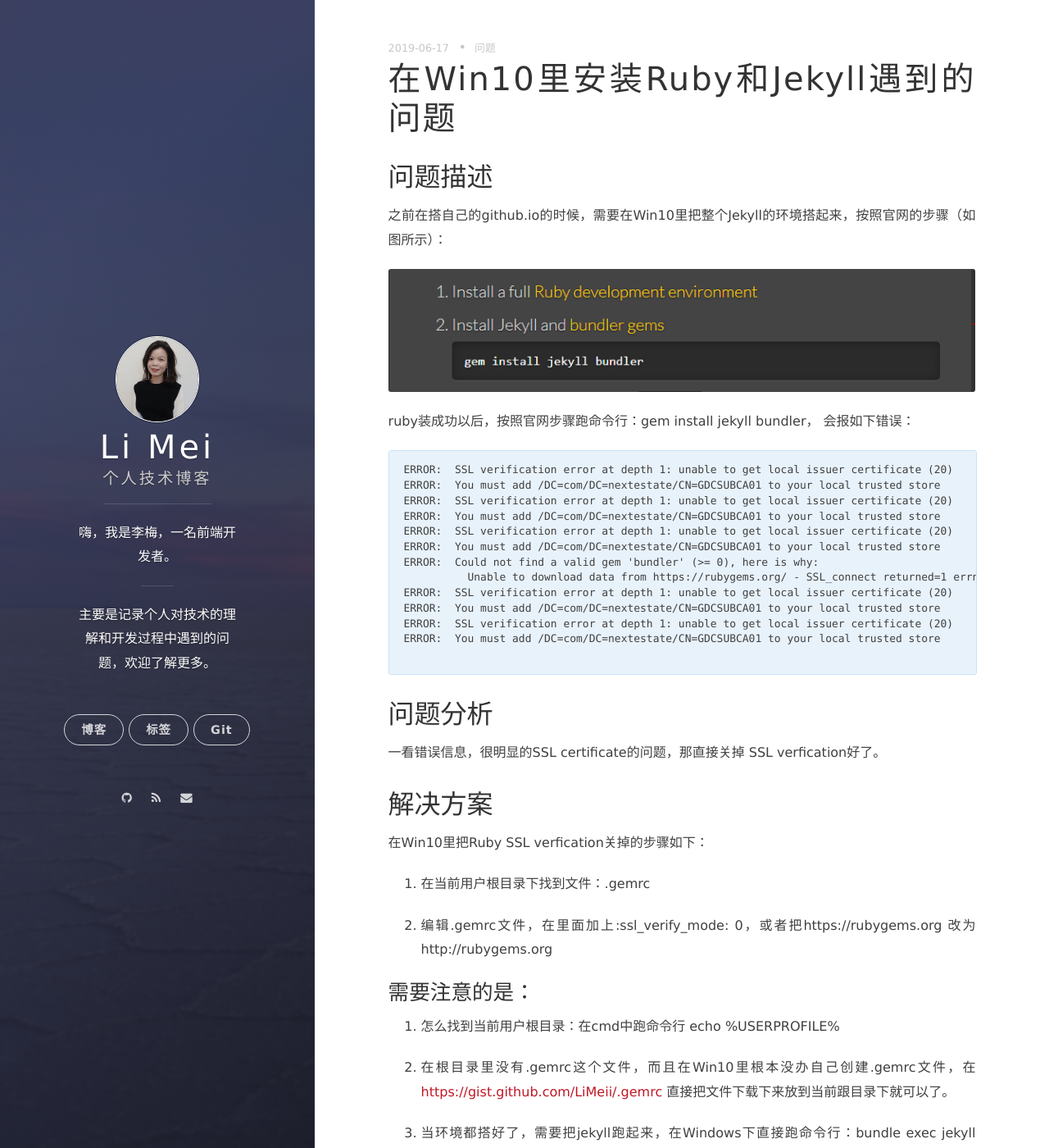
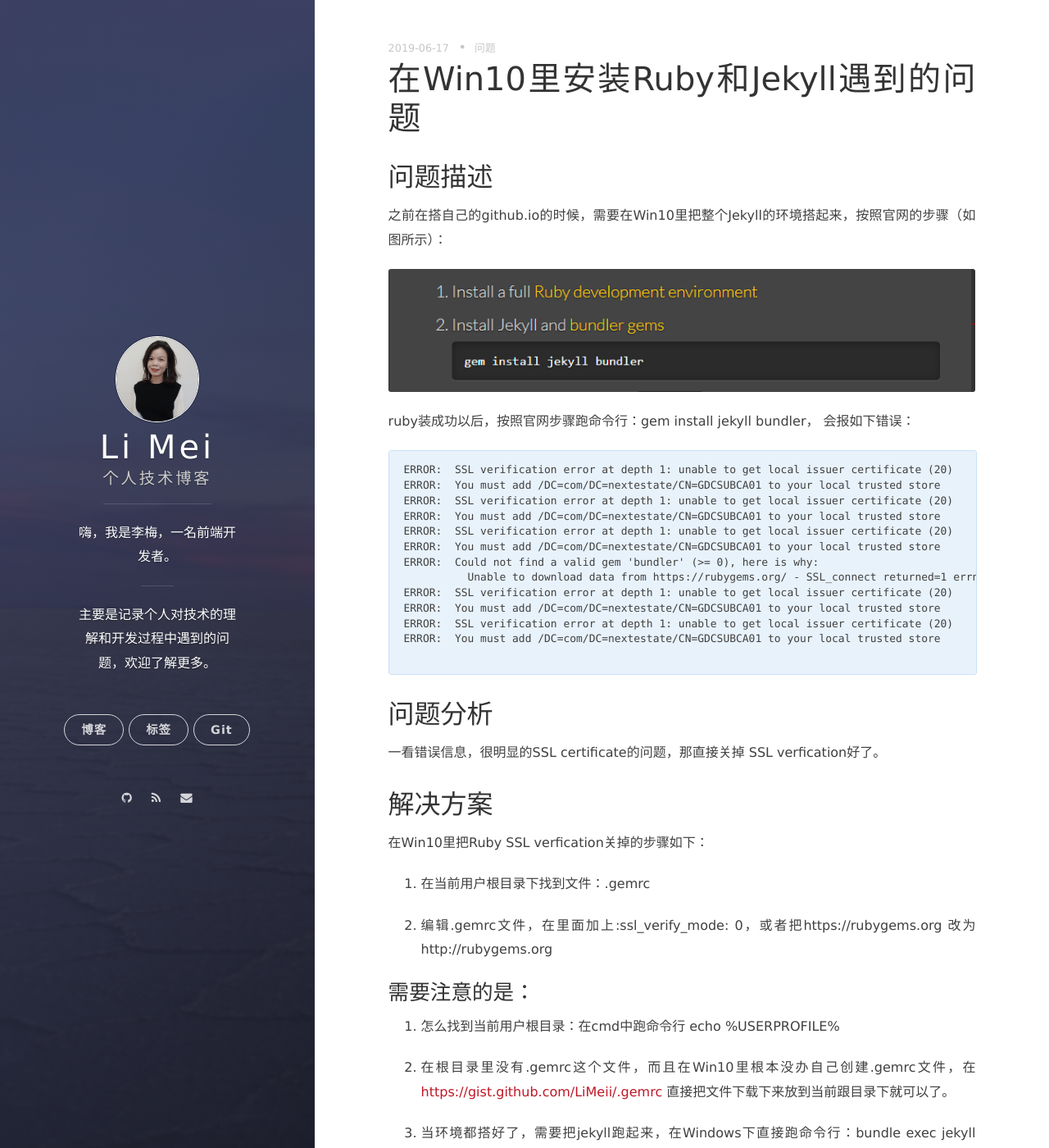
Before and after one commit to LiMeii/LiMeii.github.io, a Jekyll site: the page built from _posts/2019-06-17-issues-setup-rubyjekyll-windows.md, in a window 1280 px wide and 1400 px high. Shown: the whole window at 82% size. Built offline with Jekyll 4.4.1, drawn with Linux system fonts in a browser that asks for light colours; nearby versions of some CDN libraries.

Commit message:
Update global.scss

```diff
--- a/_sass/global.scss
+++ b/_sass/global.scss
@@ -68,7 +68,6 @@ h1 {
   margin-top: 0;
   font-size: 2.5em;
   line-height: 1.2em;
-  letter-spacing: .05em;
 }
 
 h2 {
```
